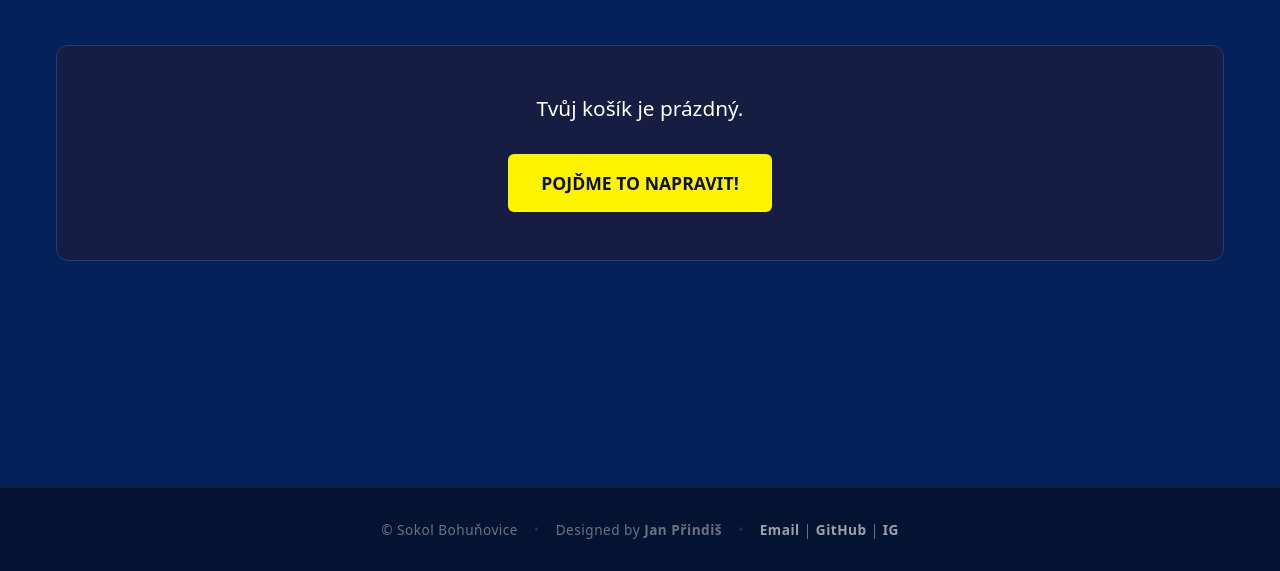
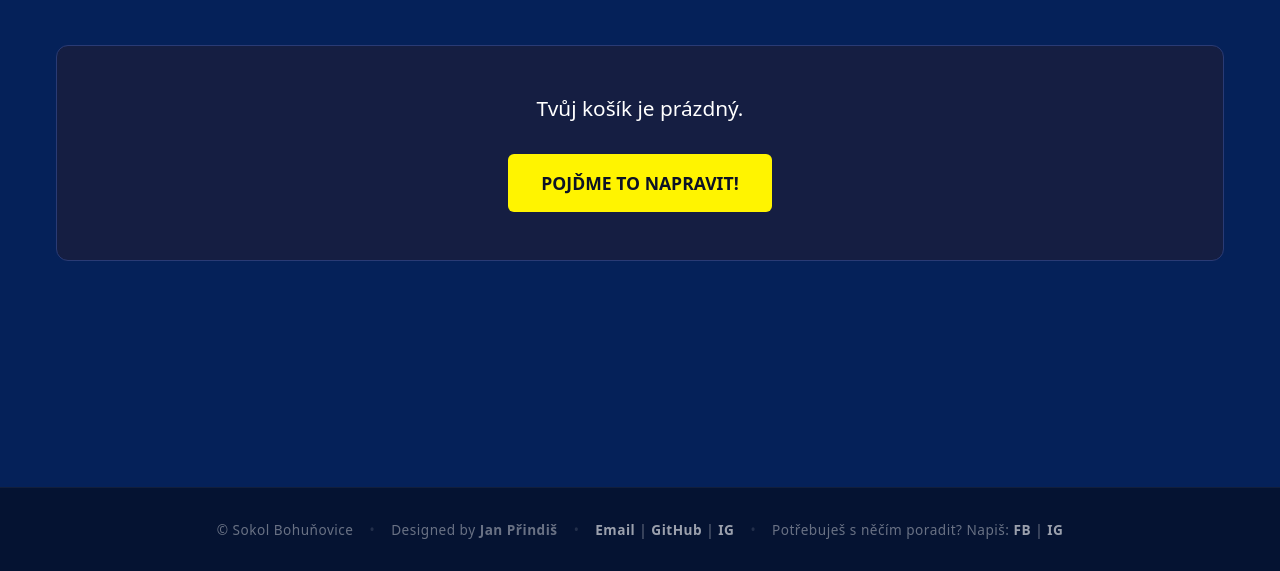
Before and after one commit to JanPrindis/tjsb-webpage, a website built with Vite: page cart.html in a window 1280 px wide. Shown: the part 229-800 px from the top of the page. Built offline with nearby package versions, Linux system fonts and the light colour scheme.

Commit message:
Update footer

```diff
--- a/cart.html
+++ b/cart.html
@@ -111,6 +111,13 @@
             <span class="link-sep">|</span>
             <a href="https://www.instagram.com/jan_prindis" target="_blank" title="Instagram">IG</a>
         </span>
+    <span class="separator">•</span>
+    <span>
+            Potřebuješ s něčím poradit? Napiš:
+            <a href="https://www.facebook.com/TjSokolBohunovice" target="_blank" title="GitHub">FB</a>
+            <span class="link-sep">|</span>
+            <a href="https://www.instagram.com/bohunovice_fotbal" target="_blank" title="Instagram">IG</a>
+        </span>
   </div>
 </footer>
 </body>
```
Also changed, not shown: eshop.html (+7 -0 lines), gdpr.html (+7 -0 lines), product.html (+7 -0 lines), success.html (+7 -0 lines), velikosti.html (+7 -0 lines). Lines whose indentation alone changed are shown as unchanged.
